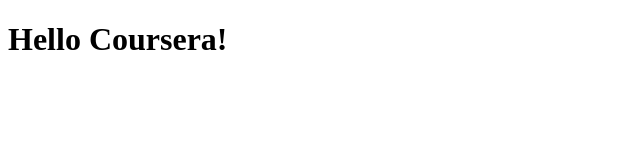
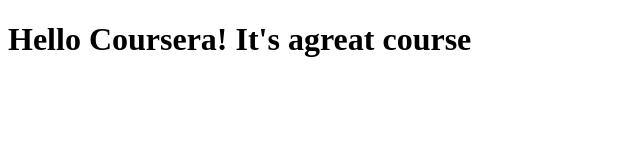
Before and after one commit to emyriounis/coursera-test, a plain HTML site: page site/index.html in a window 1280 px wide. Shown: the whole page, without its empty margins (0-640 px from the left). Drawn offline with Linux system fonts and the light colour scheme.

Commit message:
Small addition

```diff
--- a/site/index.html
+++ b/site/index.html
@@ -5,7 +5,7 @@
     </head>
     <body>
         <h1>
-            Hello Coursera!
+            Hello Coursera! It's agreat course
         </h1>
     </body>
 </html>
```
